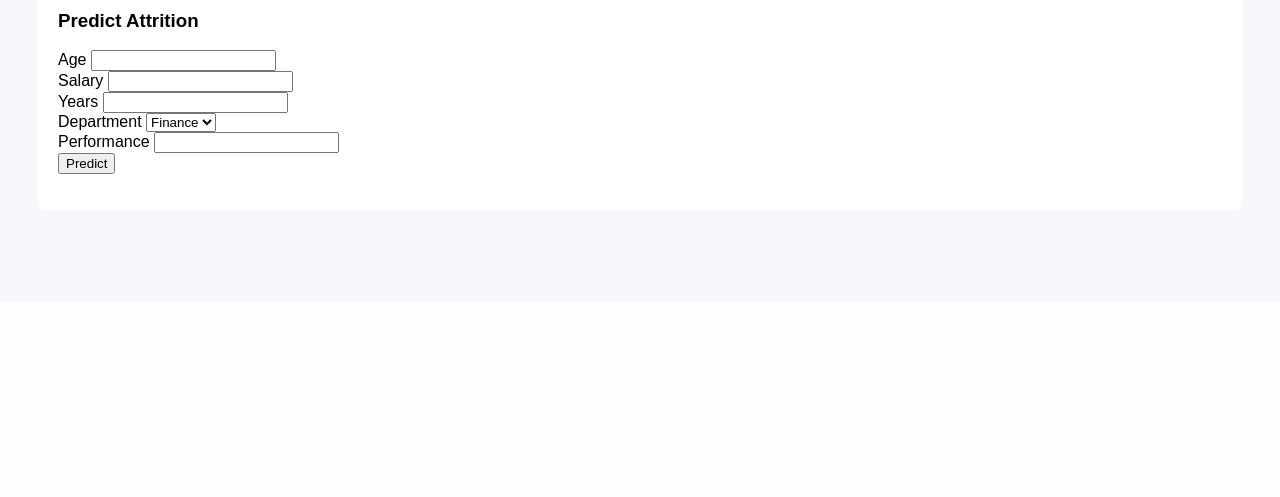
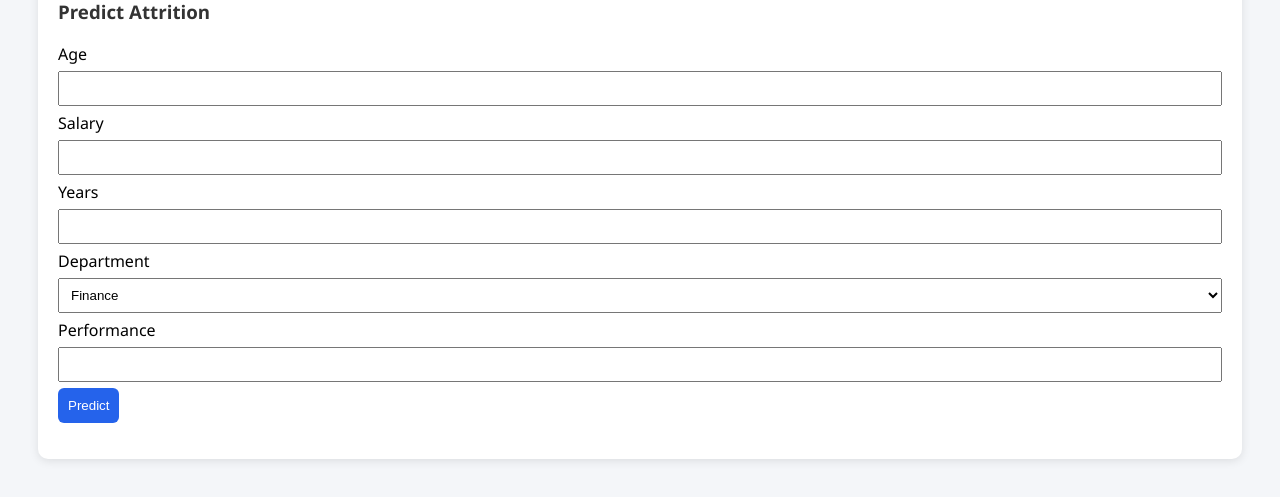
Before and after one commit to Naidusomineni/HR-Analytics-System, a Flask app: page / in a window 1280 px wide. Shown: the part 498-995 px from the top of the page. Before the commit the page ends 672 px from the top, so only its background shows below. Run offline with Flask 3, Linux system fonts and the light colour scheme; parts of the project's set-up code (start-up, migrations or seed data) failed here and were passed over.

Commit message:
Update styles for body, cards, and buttons

```diff
--- a/static/style.css
+++ b/static/style.css
@@ -1,12 +1,52 @@
 body {
-    font-family: Arial;
-    background: #f5f7fa;
+    font-family: "Segoe UI", Arial, sans-serif;
+    background: #f4f6f9;
     padding: 30px;
+}
+
+h2 {
+    text-align: center;
+    margin-bottom: 30px;
+}
+
+.dashboard {
+    display: grid;
+    grid-template-columns: repeat(auto-fit, minmax(250px, 1fr));
+    gap: 20px;
 }
 
 .card {
     background: white;
     padding: 20px;
-    margin: 10px 0;
-    border-radius: 8px;
+    border-radius: 10px;
+    box-shadow: 0 2px 10px rgba(0,0,0,0.1);
 }
+
+.card h3 {
+    margin-top: 0;
+    color: #333;
+}
+
+form input, form select {
+    width: 100%;
+    padding: 8px;
+    margin: 6px 0;
+}
+
+button {
+    background: #2563eb;
+    color: white;
+    border: none;
+    padding: 10px;
+    border-radius: 6px;
+    cursor: pointer;
+}
+
+button:hover {
+    background: #1e40af;
+}
+
+.result {
+    margin-top: 10px;
+    font-weight: bold;
+}
```
